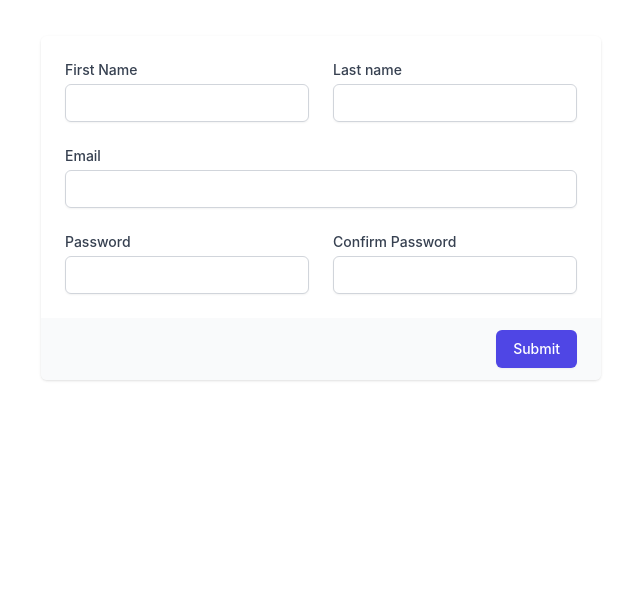
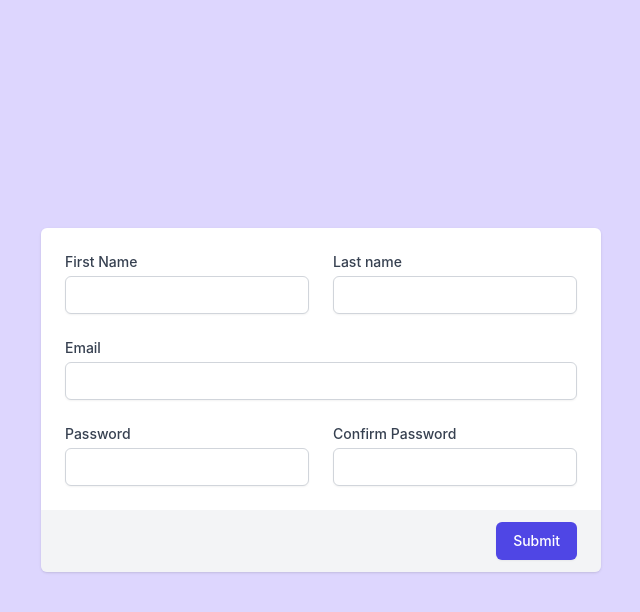
Before and after one commit to mahmudk313/phoenix-commercial-app, a Next.js app: page /auth/signUp in a window 1280 px wide. Shown: the top 612 px of the page, without its empty margins (319-959 px from the left). Built offline with nearby package versions, Linux system fonts and the light colour scheme.

Commit message:
Create registerForm comp

```diff
--- a/app/components/auth/register/index.tsx
+++ b/app/components/auth/register/index.tsx
@@ -1,35 +1,14 @@
 import React from 'react'
-import Input from '../../global/input'
+import RegisterForm from './registerForm';
 
 const Register:React.FC = () => {
+
   return(
-    <div className="h-screen sm:mt-0 flex justify-center">
-      <div className="">
-        <div className="mt-9 md:col-span-2">
-          <form action="#" method="POST">
-            <div className="overflow-hidden shadow sm:rounded-md">
-              <div className="bg-white px-4 py-5 sm:p-6">
-                <div className="grid grid-cols-6 gap-6">
+    <div className="h-screen flex justify-center items-center bg-violet-200">
+      <div className="md:col-span-2">
 
-                  <Input name="first-name" label="First Name" />
-                  <Input name="last-name" label="Last name" />
-                  <Input name="email" label="Email" className="col-span-6 sm:col-span-6" />
-                  <Input name="Password" label="Password" className="col-span-6 sm:col-span-3" type="password" />
-                  <Input name="conf-Password" label="Confirm Password" className="col-span-6 sm:col-span-3" type="password" />
+        <RegisterForm />
 
-                </div>
-              </div>
-              <div className="bg-gray-50 px-4 py-3 text-right sm:px-6">
-                <button
-                  type="submit"
-                  className="inline-flex justify-center rounded-md border border-transparent bg-indigo-600 py-2 px-4 text-sm font-medium text-white shadow-sm hover:bg-indigo-700 focus:outline-none focus:ring-2 focus:ring-indigo-500 focus:ring-offset-2"
-                >
-                  Submit
-                </button>
-              </div>
-            </div>
-          </form>
-        </div>
       </div>
     </div>
   )
--- /dev/null
+++ b/app/components/auth/register/registerForm.tsx
@@ -0,0 +1,50 @@
+import React, { FormEvent, useState } from 'react'
+import Input from '../../global/input'
+import User from '../../../models/user'
+import registerSchema from '../../../schema/registerSchema'
+
+const RegisterForm : React.FC = () => {
+
+    const [user, setUser] = useState<User>({
+        name: "",
+        lastName:"",
+        email:"",
+        createdOn:""
+      })
+
+      const inputHandler = (e : FormEvent) => {
+        e.preventDefault();
+        setUser({
+          [e.target.name] : [e.target.value]
+        })
+    }
+
+
+    return(
+        <form action="#" method="POST">
+          <div className="overflow-hidden shadow sm:rounded-md">
+            <div className="bg-white px-4 py-5 sm:p-6">
+              <div className="grid grid-cols-6 gap-6">
+
+                <Input name="firstName" label="First Name" inputHandler={inputHandler} />
+                <Input name="lastName" label="Last name" />
+                <Input name="email" label="Email" className="col-span-6 sm:col-span-6" />
+                <Input name="Password" label="Password" className="col-span-6 sm:col-span-3" type="password" />
+                <Input name="conf-Password" label="Confirm Password" className="col-span-6 sm:col-span-3" type="password" />
+
+              </div>
+            </div>
+            <div className="bg-gray-100 px-4 py-3 text-right sm:px-6">
+              <button
+                type="submit"
+                className="inline-flex justify-center rounded-md border border-transparent bg-indigo-600 py-2 px-4 text-sm font-medium text-white shadow-sm hover:bg-indigo-700 focus:outline-none focus:ring-2 focus:ring-indigo-500 focus:ring-offset-2"
+              >
+                Submit
+              </button>
+            </div>
+          </div>
+        </form>
+    )
+}
+
+export default RegisterForm;
```
